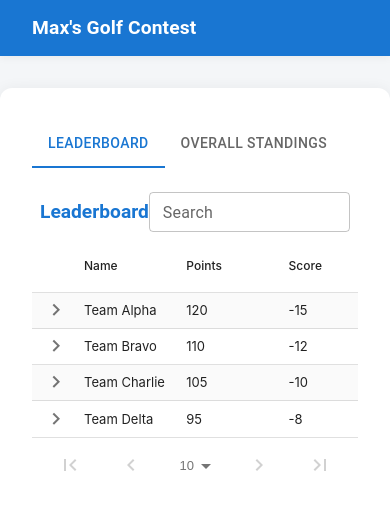
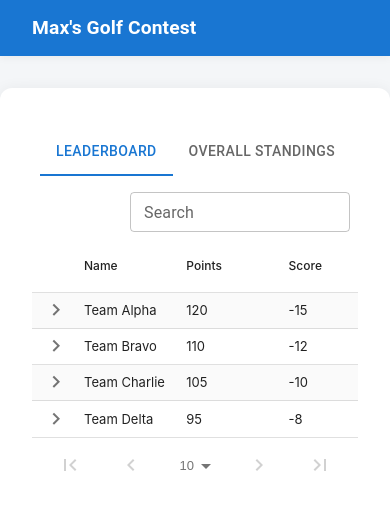
Before and after one commit to andrewdau21/golf_contest_scoring-1, a React (Create React App) app: page / in a window 390 px wide. Shown: the top 510 px of the page. Built offline with nearby package versions, Linux system fonts and the light colour scheme.

Commit message:
some nice css updates for mobile

```diff
--- a/src/App.js
+++ b/src/App.js
@@ -121,14 +121,19 @@ function App() {
         </Typography>
 			</div>
 			<div style={{ maxWidth: 900, margin: '2rem auto', background: '#fff', borderRadius: 12, boxShadow: '0 2px 16px rgba(0,0,0,0.07)', padding: '2rem' }}>
-				<Tabs value={page} onChange={(e, v) => setPage(v)} sx={{ mb: 2 }}>
-					<Tab label="Leaderboard" />
-					<Tab label="Overall Standings" />
-					<Tab label="Tournament Standings" />
-				</Tabs>
+				<Box sx={{ overflowX: 'auto', mb: 2 }}>
+          <Tabs
+            value={page}
+            onChange={(e, v) => setPage(v)}
+            sx={{ minWidth: 400, width: 'max-content' }}
+          >
+            <Tab label="Leaderboard" />
+            <Tab label="Overall Standings" />
+            <Tab label="Tournament Standings" />
+          </Tabs>
+        </Box>
 				{page === 0 && (
-					<Box sx={{ display: 'flex', alignItems: 'center', justifyContent: 'space-between', mb: 2 }}>
-						<Typography variant="h5" sx={{ color: '#1976d2', fontWeight: 600 }}>Leaderboard</Typography>
+					<Box sx={{ display: 'flex', alignItems: 'center', justifyContent: 'flex-end', mb: 2 }}>
 						<Autocomplete
 							freeSolo
 							options={golferNames}
```
